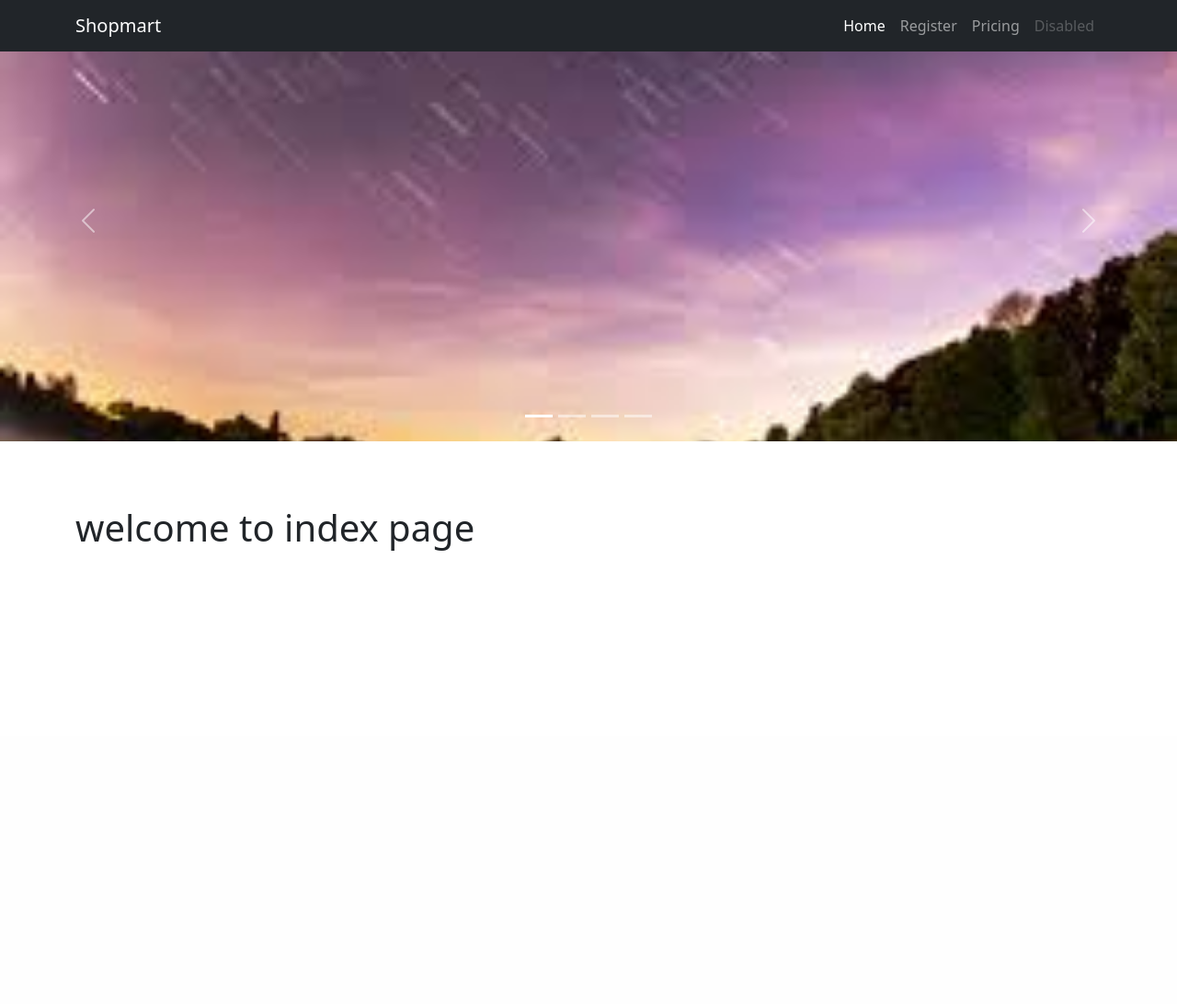
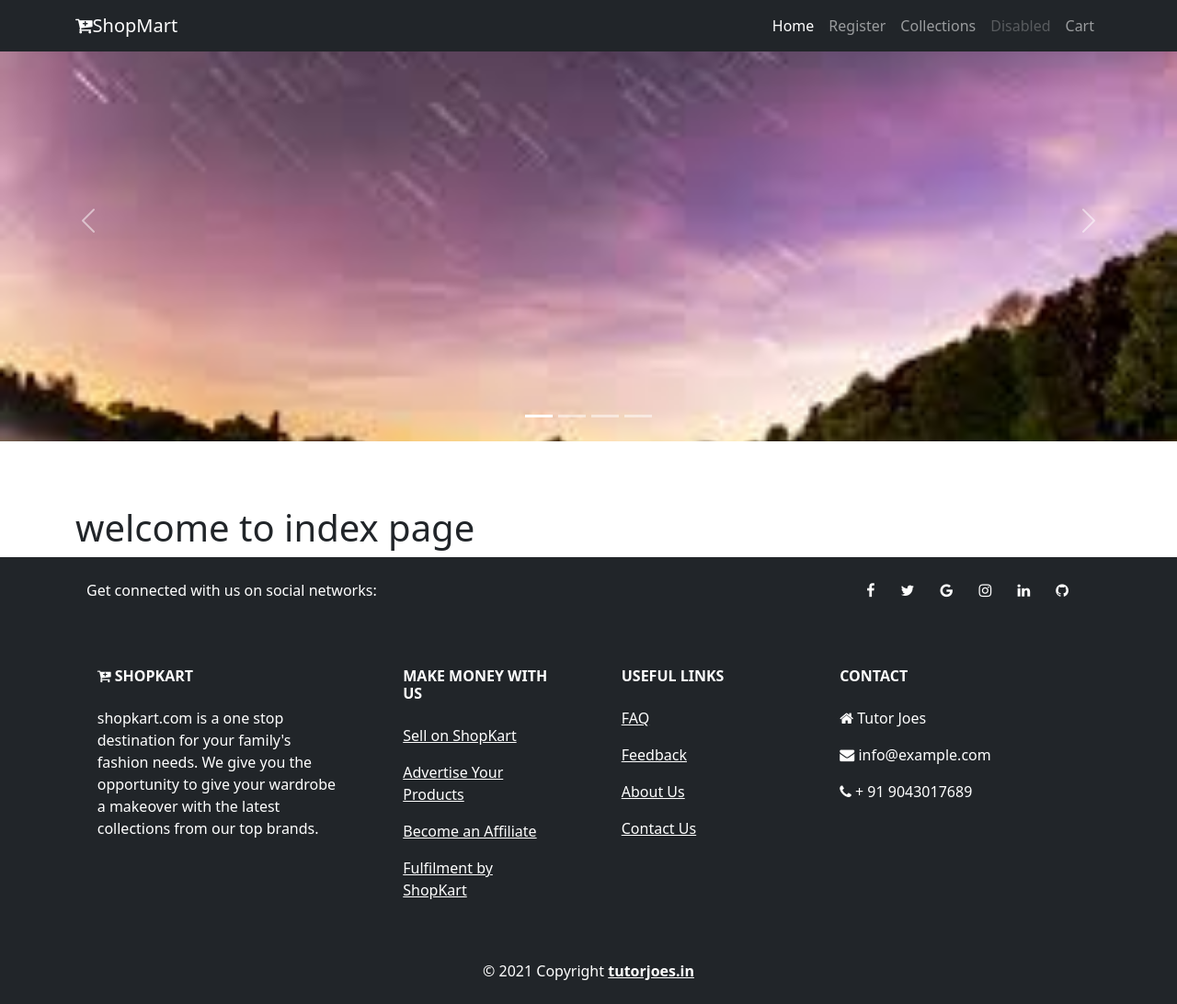
Before and after one commit to rameshkumarvrs/shopmart, a Django app: page / in a window 1280 px wide. Shown: the whole page at 92% size. Before the commit the page ends 599 px from the top, so only its background shows below. Run offline with Django 3.2, Linux system fonts and the light colour scheme.

Commit message:
added categories and associated products details

```diff
--- a/shop/models.py
+++ b/shop/models.py
@@ -22,7 +22,7 @@ class Category(models.Model):
 
 
 class Product(models.Model):
-    Category = models.ForeignKey(Category, on_delete=models.CASCADE)
+    category = models.ForeignKey(Category, on_delete=models.CASCADE)
     name = models.CharField(max_length=200, null=False, blank=False)
     vendor = models.CharField(max_length=200, null=False, blank=False)
     product_image = models.ImageField(upload_to=getFileName, null=True, blank=True)
--- /dev/null
+++ b/shop/templates/shop/inc/footer.html
@@ -0,0 +1,55 @@
+<footer class="text-center text-lg-start bg-dark text-white">
+    <section class="container d-flex justify-content-center justify-content-lg-between p-4">
+      <div class="me-5 d-none d-lg-block">
+        <span>Get connected with us on social networks:</span>
+      </div>
+      <div>
+        <a href="" class="me-4 text-reset"><i class="fa fa-facebook"></i></a>
+        <a href="" class="me-4 text-reset"><i class="fa fa-twitter"></i></a>
+        <a href="" class="me-4 text-reset"><i class="fa fa-google"></i></a>
+        <a href="" class="me-4 text-reset"><i class="fa fa-instagram"></i></a>
+        <a href="" class="me-4 text-reset"><i class="fa fa-linkedin"></i></a>
+        <a href="" class="me-4 text-reset"><i class="fa fa-github"></i></a>
+      </div>
+    </section>
+
+    <section class="">
+      <div class="container text-center text-md-start mt-5">
+        <div class="row mt-3">
+          <div class="col-md-3 col-lg-4 col-xl-3 mx-auto mb-4">
+            <h6 class="text-uppercase fw-bold mb-4"><i class="fa fa-cart-plus"></i> ShopKart</h6>
+            <p>
+              shopkart.com is a one stop destination for your family's fashion needs.
+               We give you the opportunity to give your wardrobe a makeover with the latest collections from our top brands.
+            </p>
+          </div>
+
+          <div class="col-md-2 col-lg-2 col-xl-2 mx-auto mb-4">
+            <h6 class="text-uppercase fw-bold mb-4">Make Money with Us</h6>
+            <p><a href="#!" class="text-reset">Sell on ShopKart</a></p>
+            <p><a href="#!" class="text-reset">Advertise Your Products</a></p>
+            <p><a href="#!" class="text-reset">Become an Affiliate</a></p>
+            <p><a href="#!" class="text-reset">Fulfilment by ShopKart</a></p>
+          </div>
+          <div class="col-md-3 col-lg-2 col-xl-2 mx-auto mb-4">
+            <h6 class="text-uppercase fw-bold mb-4">Useful links</h6>
+            <p><a href="#!" class="text-reset">FAQ</a></p>
+            <p><a href="#!" class="text-reset">Feedback</a></p>
+            <p><a href="#!" class="text-reset">About Us</a></p>
+            <p><a href="#!" class="text-reset">Contact Us</a></p>
+          </div>
+
+          <div class="col-md-4 col-lg-3 col-xl-3 mx-auto mb-md-0 mb-4">
+            <h6 class="text-uppercase fw-bold mb-4"> Contact</h6>
+            <p><i class="fa fa-home"></i> Tutor Joes</p>
+            <p><i class="fa fa-envelope"></i> info@example.com</p>
+            <p><i class="fa fa-phone"></i> + 91 9043017689</p>
+          </div>
+
+        </div>
+      </div>
+    </section>
+    <div class="text-center p-4">
+      &copy;  2021 Copyright <a class="text-reset fw-bold" href="https://tutorjoes.in/"> tutorjoes.in</a>
+    </div>
+  </footer>
--- a/shop/templates/shop/inc/navbar.html
+++ b/shop/templates/shop/inc/navbar.html
@@ -1,6 +1,6 @@
 <nav class="navbar navbar-expand-lg navbar-dark bg-dark fixed-top">
   <div class="container">
-    <a class="navbar-brand" href="{% url 'home' %}">Shopmart</a>
+    <a class="navbar-brand" href="{% url 'home' %}"><i class="fa fa-cart-plus"></i></i>ShopMart</a>
     <button class="navbar-toggler" type="button" data-bs-toggle="collapse" data-bs-target="#navbarNav" aria-controls="navbarNav" aria-expanded="false" aria-label="Toggle navigation">
       <span class="navbar-toggler-icon"></span>
     </button>
@@ -13,10 +13,13 @@
           <a class="nav-link" href="{% url 'register' %}">Register</a>
         </li>
         <li class="nav-item">
-          <a class="nav-link" href="#">Pricing</a>
+          <a class="nav-link" href="{% url 'collections' %}">Collections</a>
         </li>
         <li class="nav-item">
           <a class="nav-link disabled" href="#" tabindex="-1" aria-disabled="true">Disabled</a>
+        </li>
+        <li class="nav-item">
+          <a class="nav-link" href="#"><i class="fa fa-shoping-cart"></i></i>Cart</a>
         </li>
       </ul>
     </div>
--- a/shop/templates/shop/layouts/main.html
+++ b/shop/templates/shop/layouts/main.html
@@ -7,10 +7,12 @@
     <link href="https://cdn.jsdelivr.net/npm/bootstrap@5.0.2/dist/css/bootstrap.min.css" rel="stylesheet" integrity="sha384-EVSTQN3/azprG1Anm3QDgpJLIm9Nao0Yz1ztcQTwFspd3yD65VohhpuuCOmLASjC" crossorigin="anonymous">
 
     <title>Hello, world!</title>
+    <link rel="stylesheet" href="https://cdnjs.cloudflare.com/ajax/libs/font-awesome/4.7.0/css/font-awesome.min.css">
     <link rel="stylesheet" href="{% static 'css/style.css'%}">
   </head>
   <body>
     {% include 'shop/inc/navbar.html'%}
+
 
    {% block content %}
 
@@ -21,15 +23,10 @@
 
     {% endblock scripts %}
 
-    <!-- Optional JavaScript; choose one of the two! -->
+  {% include 'shop/inc/footer.html'%}
 
-    <!-- Option 1: Bootstrap Bundle with Popper -->
     <script src="https://cdn.jsdelivr.net/npm/bootstrap@5.0.2/dist/js/bootstrap.bundle.min.js" integrity="sha384-MrcW6ZMFYlzcLA8Nl+NtUVF0sA7MsXsP1UyJoMp4YLEuNSfAP+JcXn/tWtIaxVXM" crossorigin="anonymous"></script>
 
-    <!-- Option 2: Separate Popper and Bootstrap JS -->
-    <!--
-    <script src="https://cdn.jsdelivr.net/npm/@popperjs/core@2.9.2/dist/umd/popper.min.js" integrity="sha384-IQsoLXl5PILFhosVNubq5LC7Qb9DXgDA9i+tQ8Zj3iwWAwPtgFTxbJ8NT4GN1R8p" crossorigin="anonymous"></script>
-    <script src="https://cdn.jsdelivr.net/npm/bootstrap@5.0.2/dist/js/bootstrap.min.js" integrity="sha384-cVKIPhGWiC2Al4u+LWgxfKTRIcfu0JTxR+EQDz/bgldoEyl4H0zUF0QKbrJ0EcQF" crossorigin="anonymous"></script>
-    -->
+
   </body>
 </html>
--- a/shop/urls.py
+++ b/shop/urls.py
@@ -3,6 +3,11 @@ from . import views
 
 urlpatterns = [
     path("", views.home, name="home"),
-    path("register", views.register, name="register")
+    path("register", views.register, name="register"),
+    path("collections/", views.collections, name="collections"),
+    path("collections/<str:name>", views.collectionsview, name="collections"),
+    path("collections/<str:cname>/<str:pname>", views.product_details, name="product_details")
+
+
 
 ]
--- a/shop/views.py
+++ b/shop/views.py
@@ -1,4 +1,7 @@
-from django.shortcuts import render
+from django.shortcuts import render, redirect
+from django.contrib import messages
+
+from . models import *
 
 # Create your views here.
 
@@ -7,3 +10,33 @@ def home(request):
 
 def register(request):
     return render(request, "shop/register.html")
+
+
+def collections(request):
+    category = Category.objects.filter(status=0)
+    return render(request, "shop/collections.html", {"category": category})
+
+def collectionsview(request,name):
+    print("fhbdhjfbhdsbfbsdfbjdsfbbsdf", name)
+    if (Category.objects.filter(name=name, status=0)):
+        products = Product.objects.filter(category__name=name)
+        return render(request, "shop/products/index.html", {"products": products, "category_name": name })
+    else:
+        messages.warning(request, "No such categories Found")
+        return redirect('collections')
+
+
+def product_details(request, cname, pname):
+    if (Category.objects.filter(name=cname, status=0)):
+        category = Category.objects.filter(name=cname, status=0)
+        if (Product.objects.filter(name=pname, status=0)):
+            products = Product.objects.filter(name=pname, status=0).first()
+            return render(request, "shop/products/product_details.html", {"products": products} )
+
+        else:
+            messages.error(request, "No such products found")
+            return redirect('collections')
+
+    else:
+        messages.error(request, "No such categories found")
+        return redirect('collections')
--- a/shopmart/urls.py
+++ b/shopmart/urls.py
@@ -16,7 +16,13 @@ Including another URLconf
 from django.contrib import admin
 from django.urls import path, include
 
+from django.conf import settings
+from django.conf.urls.static import static
+
 urlpatterns = [
     path('admin/', admin.site.urls),
     path('',include('shop.urls'))
 ]
+
+if settings.DEBUG:
+    urlpatterns+=static(settings.MEDIA_URL, document_root=settings.MEDIA_ROOT)
--- a/static/css/style.css
+++ b/static/css/style.css
@@ -4,3 +4,15 @@
     height: 60vh;
     overflow: hidden;
 }
+
+.old_price {
+    font-weight: bold;
+    color: red;
+}
+
+
+span.new_price {
+    font-weight: bold;
+    background-color: green;
+    color: white;
+}
```
Also changed, not shown: shop/templates/shop/collections.html (added, +45 -0 lines), shop/templates/shop/products/index.html (added, +39 -0 lines), shop/templates/shop/products/product_details.html (added, +23 -0 lines), static/uploads/2025m14093040download.jpeg (added), static/uploads/2025m14134118home.jpeg (added), static/uploads/2025m14134236fashon.jpeg (added), static/uploads/2025m14134346grocery.jpeg (added), static/uploads/2025m15162800chairs.jpg (added), static/uploads/2025m15162848sofa.pg.jpeg (added), static/uploads/2025m15162948bed.jpeg (added), static/uploads/2025m15163039cuboard.jpeg (added).
